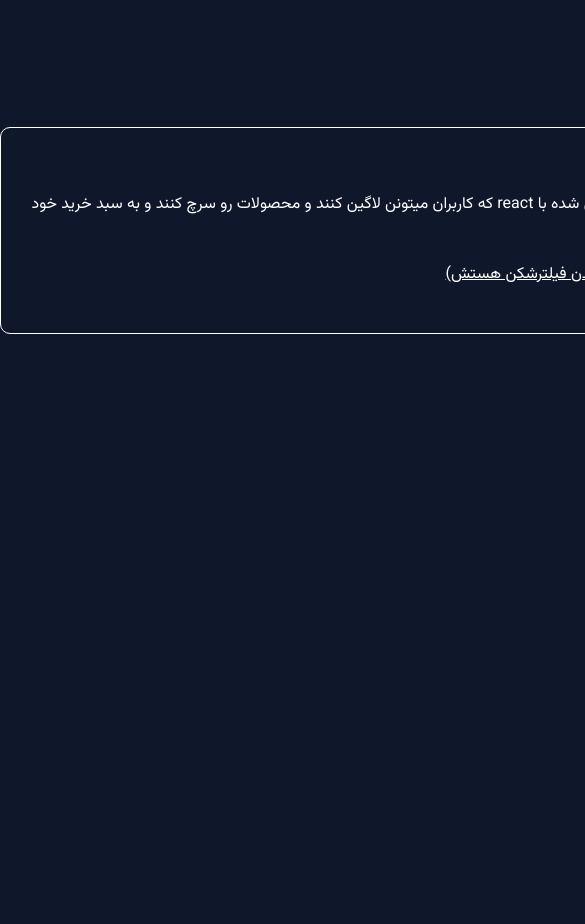
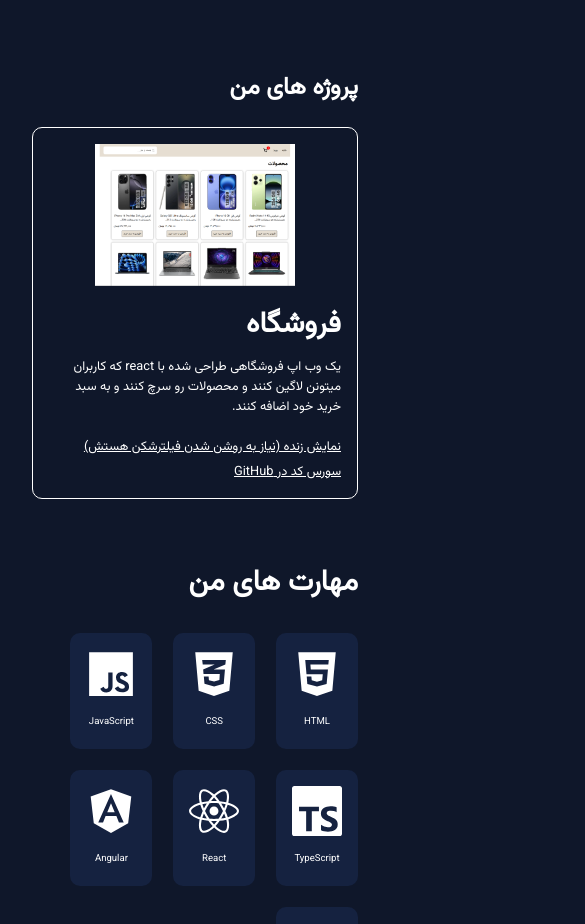
Before and after one commit to SepehrShK/sepehrshayankia, a React (Vite) app: page / in a window 390 px wide. Shown: the part 1220-2144 px from the top of the page, 585 px wide, since content can reach past the window. Built offline with nearby package versions, Linux system fonts and the light colour scheme.

Commit message:
ریسپانسیو کردن پروژه ها

```diff
--- a/src/projects/Project.css
+++ b/src/projects/Project.css
@@ -8,7 +8,8 @@
     display: flex;
     justify-content: space-between;
     align-items: center;
-    width: 1002px;
+    max-width: 1002px;
+    gap: 40px;
     padding: 1rem;
     border: 1px solid white;
     border-radius: 10px;
@@ -19,17 +20,18 @@
     border-color: rgba(139, 92, 246, 0.7);
 }
 
-.project-box img{
+.project-photo img{
     width: 200px;
     height: fit-content;
 }
 
-.project-body{
+/* .project-body{
     width: 750px;
-}
+} */
 
 .project-body h2{
     margin: 0;
+    font-size: 1.8rem;
 }
 
 .project-body p{
@@ -48,3 +50,35 @@
 .project-body a:hover{
     color: rgba(139, 92, 246, 0.7);
 }
+
+@media (max-width: 700px){
+    .project-box{
+        display: block;
+    }
+
+    .project-photo{
+        display: flex;
+        justify-content: center;
+        margin-bottom: 1rem;
+    }
+
+    .project-photo img{
+        width: 400px;
+    }
+}
+
+@media (max-width: 500px){
+    .project-photo img{
+        width: 300px;
+    }
+}
+
+@media (max-width: 420px){
+    .project-photo img{
+        width: 200px;
+    }
+
+    .project-body{
+        font-size: 0.8rem;
+    }
+}
--- a/src/projects/Project.tsx
+++ b/src/projects/Project.tsx
@@ -5,7 +5,9 @@ const Project = () => {
         <section className="projects-section">
             <h1>پروژه های من</h1>
             <div className="project-box">
-                <img src="/assets/shopSite.png" alt="site photo" />
+                <div className="project-photo">
+                    <img src="/assets/shopSite.png" alt="site photo" />
+                </div>
                 <div className="project-body">
                     <h2>فروشگاه</h2>
                     <p>یک وب اپ فروشگاهی طراحی شده با react که کاربران میتونن لاگین کنند و محصولات رو سرچ کنند و به سبد خرید خود اضافه کنند.</p>
```
